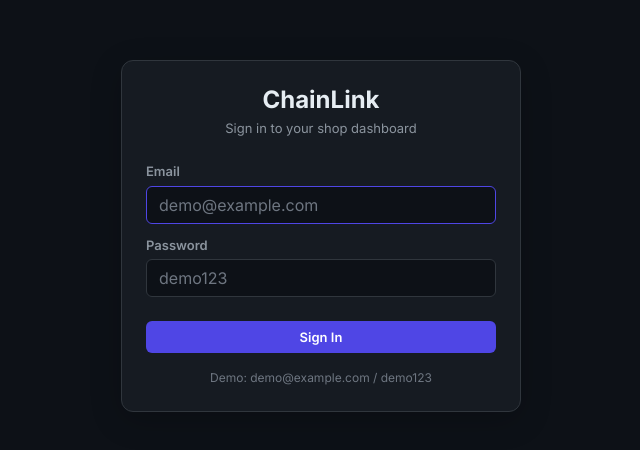
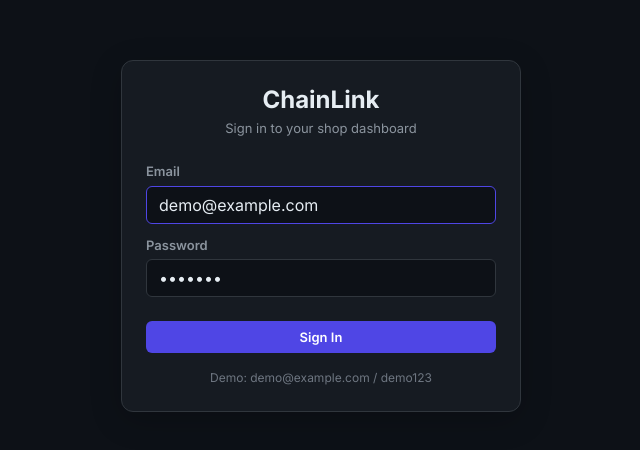
Before and after one commit to jacoblbagent/bike-shop-dashboard, a React (Vite) app: page /login in a window 1280 px wide. Shown: the part 164-614 px from the top of the page, without its empty margins (319-959 px from the left). Built offline with nearby package versions, Linux system fonts and the light colour scheme.

Commit message:
login: pre-fill demo credentials by default

```diff
--- a/src/features/auth/LoginPage.tsx
+++ b/src/features/auth/LoginPage.tsx
@@ -6,8 +6,8 @@ import styles from './LoginPage.module.scss';
 export default function LoginPage() {
   const { login, isAuthenticated } = useAuth();
   const navigate = useNavigate();
-  const [email, setEmail] = useState('');
-  const [password, setPassword] = useState('');
+  const [email, setEmail] = useState('demo@example.com');
+  const [password, setPassword] = useState('demo123');
   const [loading, setLoading] = useState(false);
   const [error, setError] = useState('');
 
```
